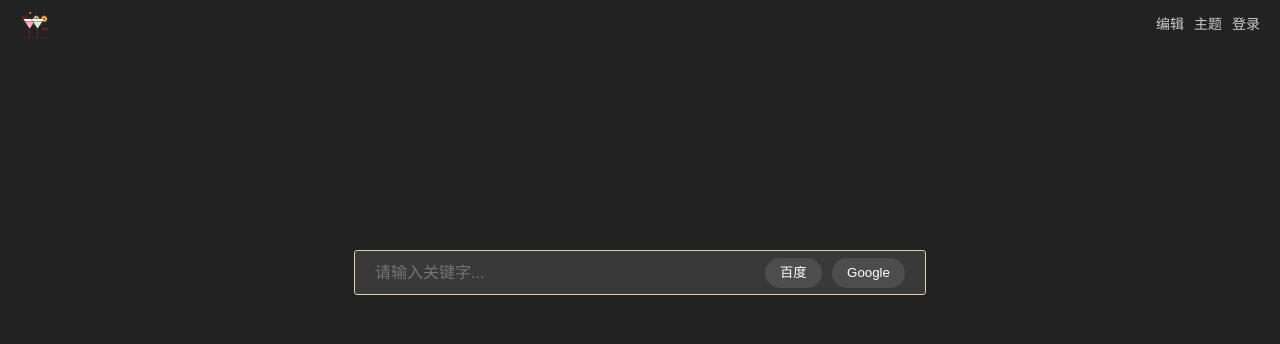
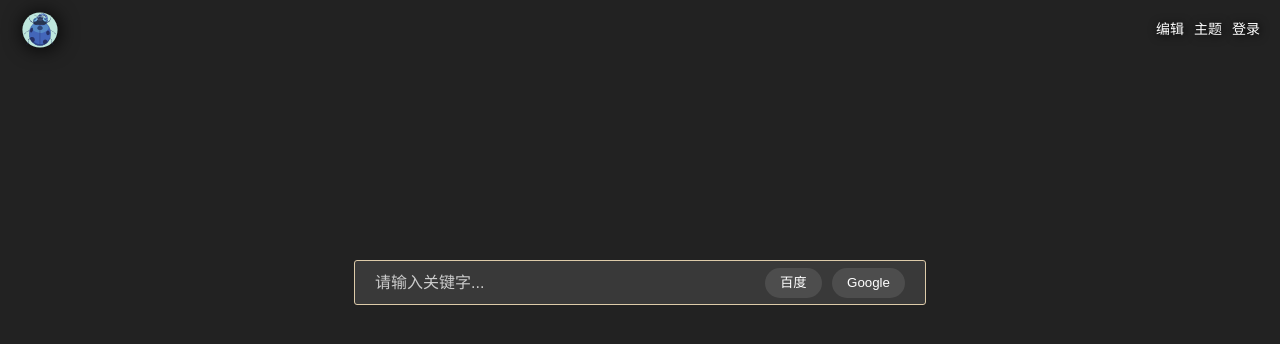
Before and after one commit to huisir001/FY-BROWSER-HOME, a React (Vite) app: page / in a window 1280 px wide. Shown: the top 344 px of the page. Built offline with nearby package versions, Linux system fonts and the light colour scheme.

Commit message:
style: 样式调整

```diff
--- a/src/views/home/components/Content/index.scss
+++ b/src/views/home/components/Content/index.scss
@@ -23,6 +23,25 @@
       font-size: 16px;
       line-height: 16px;
       color: #fff;
+
+      &::-webkit-input-placeholder {
+        color: #ccc;
+      }
+
+      &::-moz-placeholder {
+        /* Firefox 19+ */
+        color: #ccc;
+      }
+
+      &:-moz-placeholder {
+        /* Firefox 4 to 18 */
+        color: #ccc;
+      }
+
+      &:-ms-input-placeholder {
+        /* IE 10-11 */
+        color: #ccc;
+      }
     }
 
     .clear {
@@ -57,6 +76,15 @@
         line-height: 30px;
         padding: 0 15px;
         cursor: pointer;
+        transition: all .5s;
+
+        &.baidu:hover {
+          background: rgb(78 110 242 / .8)
+        }
+
+        &.google:hover {
+          background: rgb(244 67 54 / .8)
+        }
       }
     }
   }
--- a/src/views/home/components/TopBar/index.scss
+++ b/src/views/home/components/TopBar/index.scss
@@ -5,20 +5,21 @@
   display: flex;
   justify-content: space-between;
   align-items: center;
-  height: 50px;
+  height: 60px;
   margin: 0 20px;
   line-height: 1;
 
   &>* {
     display: flex;
     align-items: center;
-    height: 30px;
+    height: 40px;
   }
 
   .left {
     .logo {
       height: inherit;
       width: auto;
+      filter: drop-shadow(1px 1px 10px #000);
     }
   }
 
@@ -30,6 +31,8 @@
 
       .li {
         margin-left: 10px;
+        color: #fff;
+        filter: drop-shadow(1px 1px 5px #000);
       }
     }
   }
```
Also changed, not shown: src/assets/svg/logo.svg.
